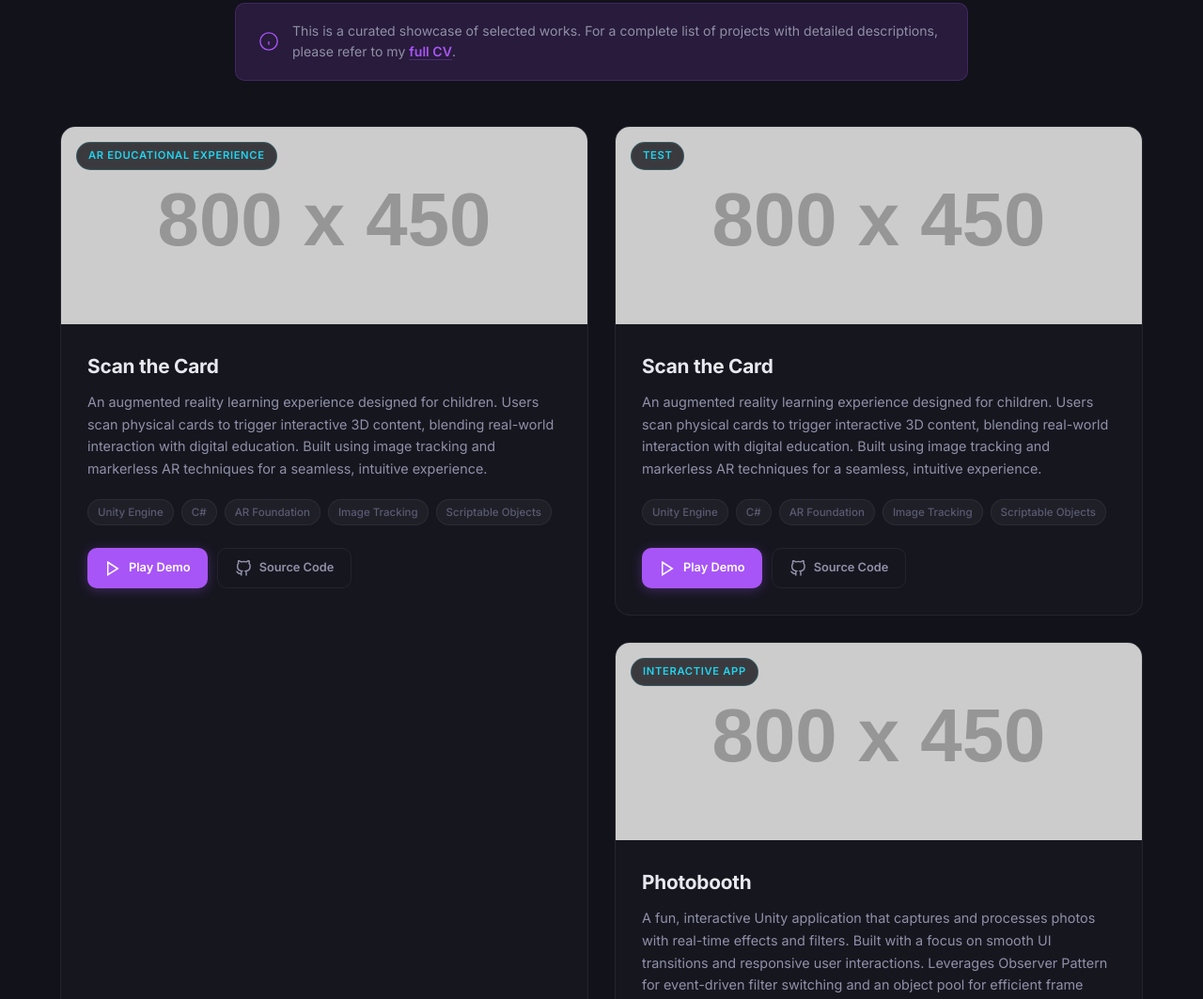
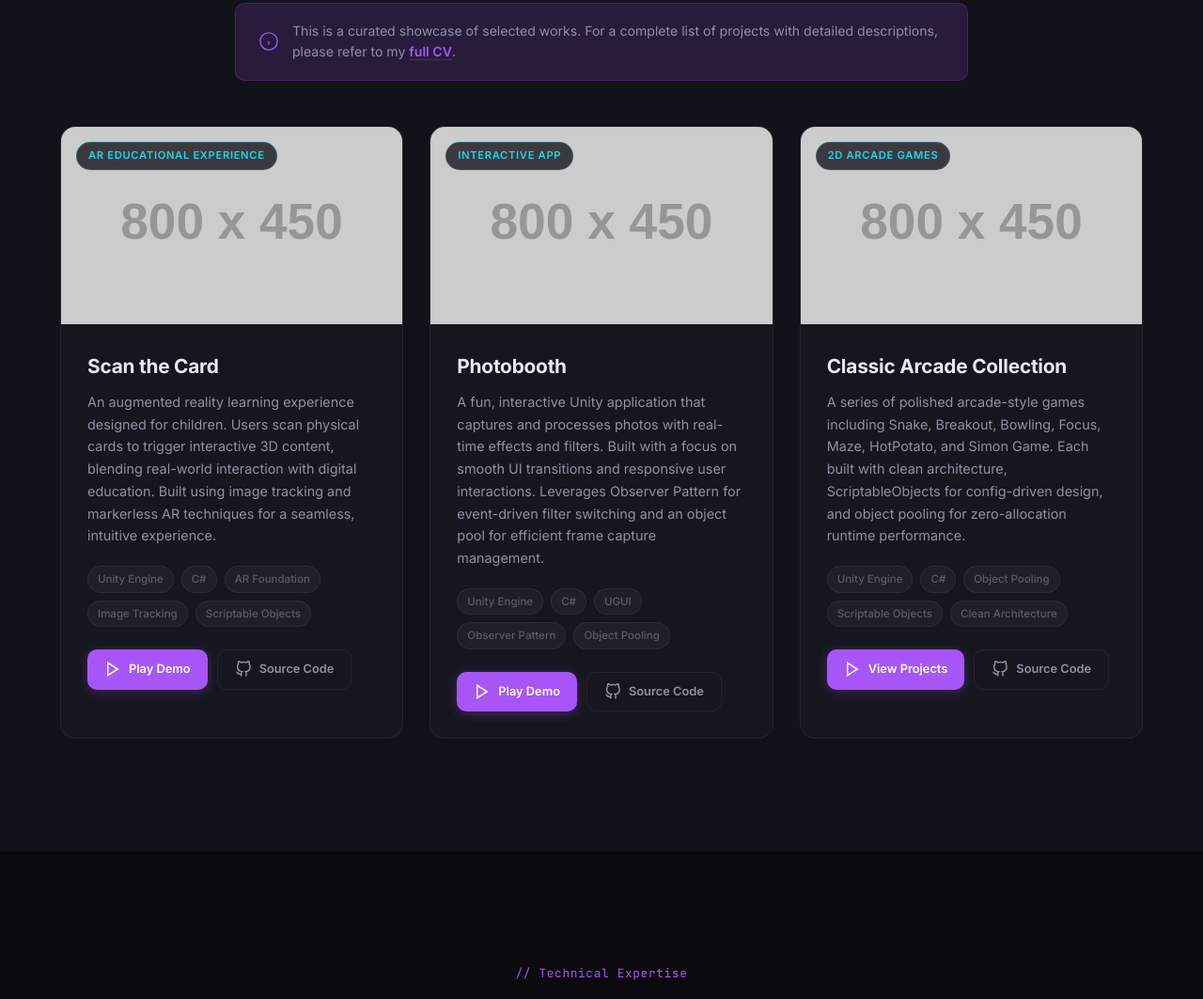
Before and after one commit to mohammadmansy/portfolio, a plain HTML site: page index.html in a window 1280 px wide. Shown: the part 1157-2220 px from the top of the page at 94% size. Drawn offline with Linux system fonts and the light colour scheme; placeholder pictures from the web are drawn by us.

Commit message:
Revert "test"
This reverts commit 5fba1cf3b94ae0028038bf761b98f6f37f55e133.

```diff
--- a/index.html
+++ b/index.html
@@ -86,38 +86,6 @@
             <img src="https://placehold.co/800x450/1a1028/a855f7?text=Scan+the+Card&font=raleway" alt="Scan the Card - AR Educational Experience" loading="lazy" />
             <div class="project-overlay">
               <span class="genre-badge">AR Educational Experience</span>
-            </div>
-          </div>
-          <div class="project-body">
-            <h3 class="project-title">Scan the Card</h3>
-            <p class="project-description">
-              An augmented reality learning experience designed for children. Users scan physical cards to trigger interactive 3D content, blending real-world interaction with digital education. Built using image tracking and markerless AR techniques for a seamless, intuitive experience.
-            </p>
-            <div class="project-tags">
-              <span class="tag">Unity Engine</span>
-              <span class="tag">C#</span>
-              <span class="tag">AR Foundation</span>
-              <span class="tag">Image Tracking</span>
-              <span class="tag">Scriptable Objects</span>
-            </div>
-            <div class="project-actions">
-              <a href="https://github.com/mohammadmansy" target="_blank" rel="noopener noreferrer" class="btn btn-sm btn-primary">
-                <svg class="btn-icon" viewBox="0 0 24 24" fill="none" stroke="currentColor" stroke-width="2"><polygon points="5 3 19 12 5 21 5 3"></polygon></svg>
-                Play Demo
-              </a>
-              <a href="https://github.com/mohammadmansy" target="_blank" rel="noopener noreferrer" class="btn btn-sm btn-ghost">
-                <svg class="btn-icon" viewBox="0 0 24 24" fill="none" stroke="currentColor" stroke-width="2"><path d="M9 19c-5 1.5-5-2.5-7-3m14 6v-3.87a3.37 3.37 0 0 0-.94-2.61c3.14-.35 6.44-1.54 6.44-7A5.44 5.44 0 0 0 20 4.77 5.07 5.07 0 0 0 19.91 1S18.73.65 16 2.48a13.38 13.38 0 0 0-7 0C6.27.65 5.09 1 5.09 1A5.07 5.07 0 0 0 5 4.77a5.44 5.44 0 0 0-1.5 3.78c0 5.42 3.3 6.61 6.44 7A3.37 3.37 0 0 0 9 18.13V22"></path></svg>
-                Source Code
-              </a>
-            </div>
-          </div>
-        </article>
-          <div class="projects-grid">
-        <article class="project-card">
-          <div class="project-thumbnail">
-            <img src="https://placehold.co/800x450/1a1028/a855f7?text=Scan+the+Card&font=raleway" alt="Scan the Card - AR Educational Experience" loading="lazy" />
-            <div class="project-overlay">
-              <span class="genre-badge">Test</span>
             </div>
           </div>
           <div class="project-body">
```
